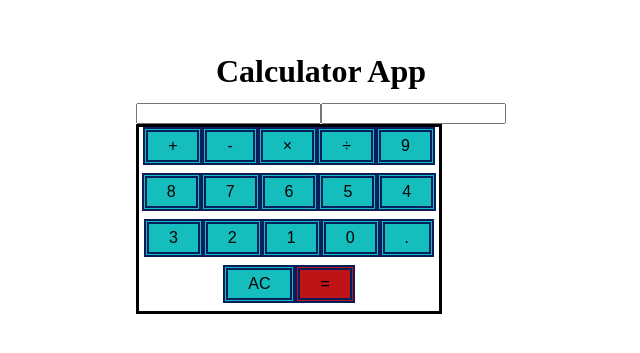
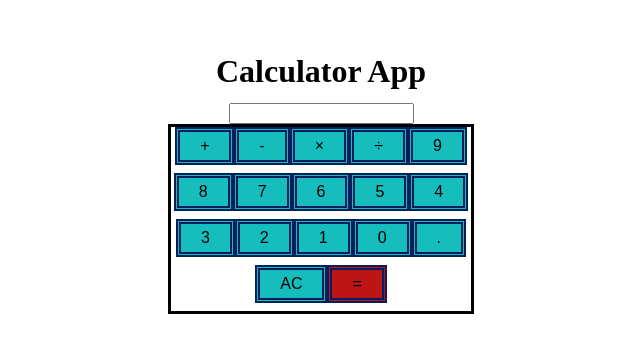
Before and after one commit to MohammedDChowdhury/calculator-app, a React (Create React App) app: page / in a window 1280 px wide. Shown: the part 225-578 px from the top of the page, without its empty margins (319-959 px from the left). Built offline with nearby package versions, Linux system fonts and the light colour scheme.

Commit message:
added in field component

```diff
--- a/src/components/Field.js
+++ b/src/components/Field.js
@@ -1,3 +1,4 @@
-// const Field = () => {
-//   return <div></div>;
-// };
+const Field = (props) => {
+  return <div>{props.toDisplay} </div>;
+};
+export default Field;
--- a/src/components/Keypad.js
+++ b/src/components/Keypad.js
@@ -1,5 +1,6 @@
 import React from "react";
 import { useState } from "react";
+import Field from "./Field";
 
 const Keypad = () => {
   const [values, setValue] = useState("");
@@ -19,7 +20,7 @@ const Keypad = () => {
   return (
     <div>
       <input value={values} readOnly />
-      <input value={answers} readOnly />
+      <Field toDisplay={answers} readOnly />
       {console.log(values)}
       <div className="wrapper">
         <button
```
